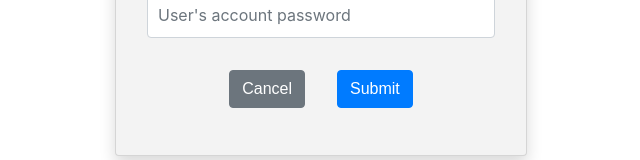
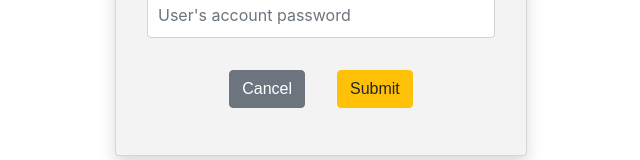
Before and after one commit to isis3710-uniandes-backup/Team02-Entrega5, a React (Create React App) app in the folder app-front/: page /login in a window 1280 px wide. Both pictures are taken after a click on the button "Register". Shown: the part 687-847 px from the top of the page, without its empty margins (319-959 px from the left). Built offline with nearby package versions, Linux system fonts and the light colour scheme; a small style sheet from the web is missing.

Commit message:
Fixed axe issues login y register.

```diff
--- a/app-front/src/components/signin.js
+++ b/app-front/src/components/signin.js
@@ -95,7 +95,7 @@ export default class SignIn extends Component {
                   />
                 </div>
                 <div className="form-group">
-                  <label>Email</label>
+                  <label id="email-label">Email</label>
                   <input
                     type="email"
                     name="uemail"
@@ -103,12 +103,13 @@ export default class SignIn extends Component {
                     id="userEmail"
                     placeholder="Enter your email"
                     label="Password Field"
+                    aria-labelledby="email-label"
                     onChange={evt => this.setState({ email: evt.target.value })}
                     required
                   />
                 </div>
                 <div className="form-group">
-                  <label>Password</label>
+                  <label id="password-label">Password</label>
                   <input
                     type="password"
                     name="uPass"
@@ -116,6 +117,7 @@ export default class SignIn extends Component {
                     id="userPass"
                     placeholder="User's account password"
                     label="Password Field"
+                    aria-labelledby="password-label"
                     onChange={evt => this.setState({ password: evt.target.value })}
                     required
                   />
@@ -131,7 +133,7 @@ export default class SignIn extends Component {
                   <button
                     type="button"
                     onClick={this.clickSignIn}
-                    className="btn btn-primary m-3 mylabel"
+                    className="btn btn-warning m-3 mylabel"
                   >
                     Submit
                   </button>
```
